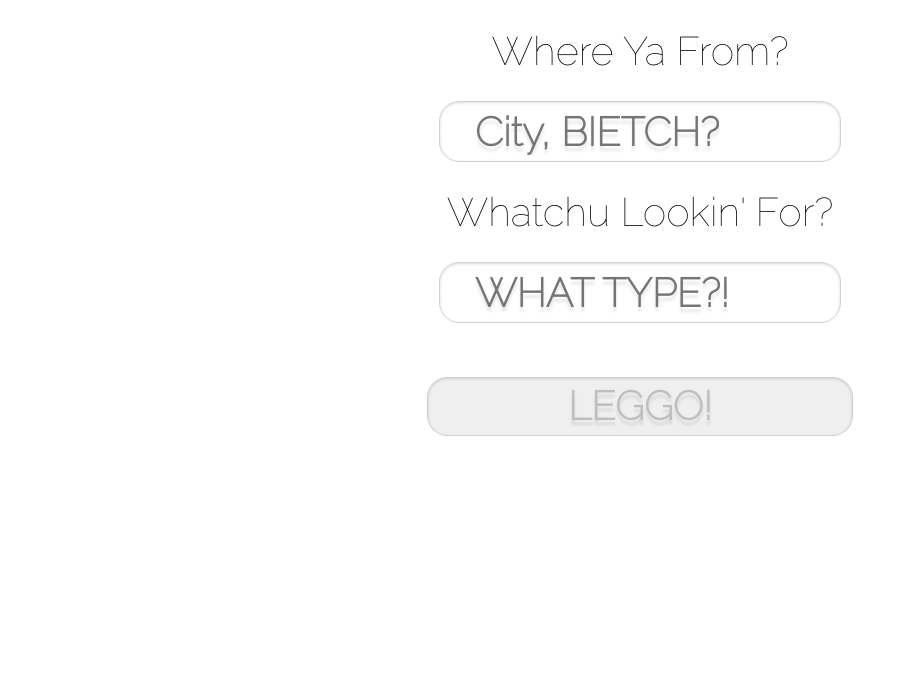
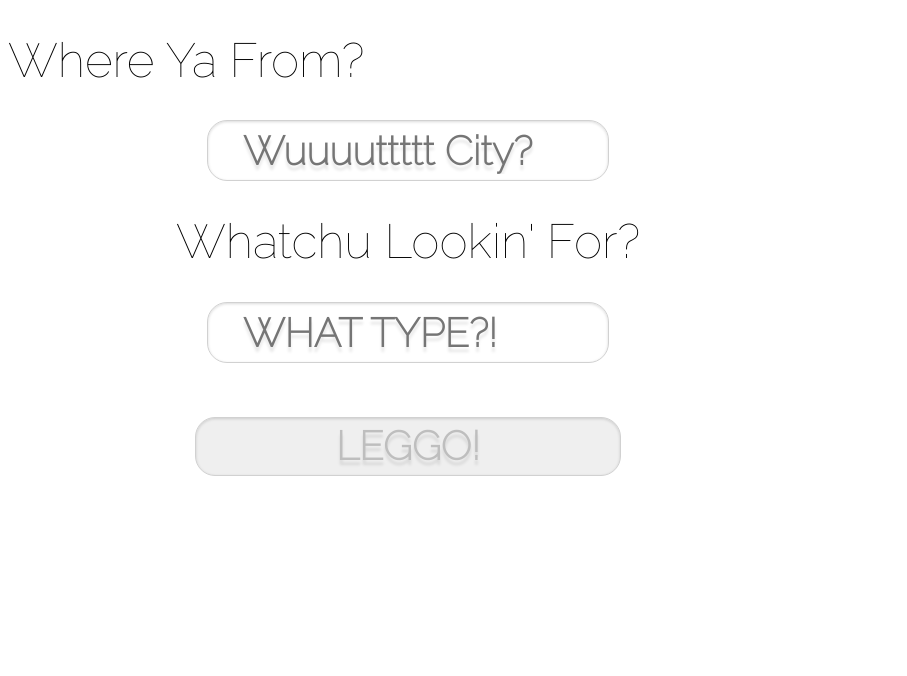
Before and after one commit to jeffdh5/dinnertime, a Flask app: page / in a window 1280 px wide. Shown: the top 676 px of the page, without its empty margins (0-907 px from the left). Run offline with Flask 2, Linux system fonts and the light colour scheme; some libraries are stand-ins or nearby versions.

Commit message:
tested the width for mobile.

```diff
--- a/app.py
+++ b/app.py
@@ -29,13 +29,17 @@ def index():
 			term = request.form['term']
 			results = Search(url_params={'term':term, 'location':location})
 			businesses = results["businesses"]
-			random_choice = choice(businesses)
-			name = random_choice["name"]
-			address = (address_return(random_choice["location"]["display_address"]))
-			picture = photo_enlarge(random_choice["image_url"])
-			latitude = random_choice["location"]["coordinate"]["latitude"]
-			longitude = random_choice["location"]["coordinate"]["longitude"]
-    		return render_template('page2.html', name=name, address=address, picture=picture, latitude=latitude, longitude=longitude)
+			if businesses == []:
+				return render_template('index.html', error='Well shoot. Our system could not find anything with those search terms. Try again?')
+			else:
+				random_choice = choice(businesses)
+				name = random_choice["name"]
+				address = (address_return(random_choice["location"]["display_address"]))
+				picture = photo_enlarge(random_choice["image_url"])
+				latitude = random_choice["location"]["coordinate"]["latitude"]
+				longitude = random_choice["location"]["coordinate"]["longitude"]
+    			return render_template('page2.html', name=name, address=address, picture=picture, latitude=latitude, longitude=longitude)
+
 
 if __name__ == '__main__':
     # Bind to PORT if defined, otherwise default to 5000.
--- a/static/static.css
+++ b/static/static.css
@@ -1,13 +1,18 @@
+	body {
+	width: 62.5%;
+	height:50%;
+	}
+
 	h1{
 	font-family: 'Raleway';
-	font-size:2.5em;
+	font-size:3em;
 	font-weight:100;
 	}
 
 	h2{
 	font-family: 'Raleway';
-	font-size:1.4em;
-	font-weight:1000;
+	font-size:1.8em;
+	font-weight:100;
 	}
 
 	h3{
@@ -22,6 +27,8 @@
 	}
 
 /* ---------------------INDEX STYLES -----------------------*/
+	#
+
 	#fullbody {
 	height: 650px;
 	width: 1200px;
--- a/templates/index.html
+++ b/templates/index.html
@@ -1,8 +1,7 @@
 <!DOCTYPE html>
 <html>
 	<head>
-	  	<script type="text/javascript" src="js/jquery-1.4.1.min.js"></script>
-  		<script type="text/javascript" src="js/custom.js"></script>
+	  	<script type="text/javascript" src="../static/jquery-1.8.3.min.js"></script>
 		<link href='http://fonts.googleapis.com/css?family=Raleway:100' rel='stylesheet' type='text/css'>
 		<link rel="stylesheet" href="../static/static.css" type="text/css" />
 
@@ -13,7 +12,7 @@
 			<h1>Where Ya From?</h1>
 			<div id=body_bottom>
 				<form action="/" method="post" id="search">
-  					<input name="location" type="text" size="40" placeholder="City, BIETCH?" />
+  					<input name="location" type="text" size="40" placeholder="Wuuuuttttt City?" />
 					<h1>Whatchu Lookin' For?</h1>
   					<input name="term" type="text" size="40" placeholder="WHAT TYPE?!" />
   					<br><br><br><br>
```
Also changed, not shown: 1 other file.
